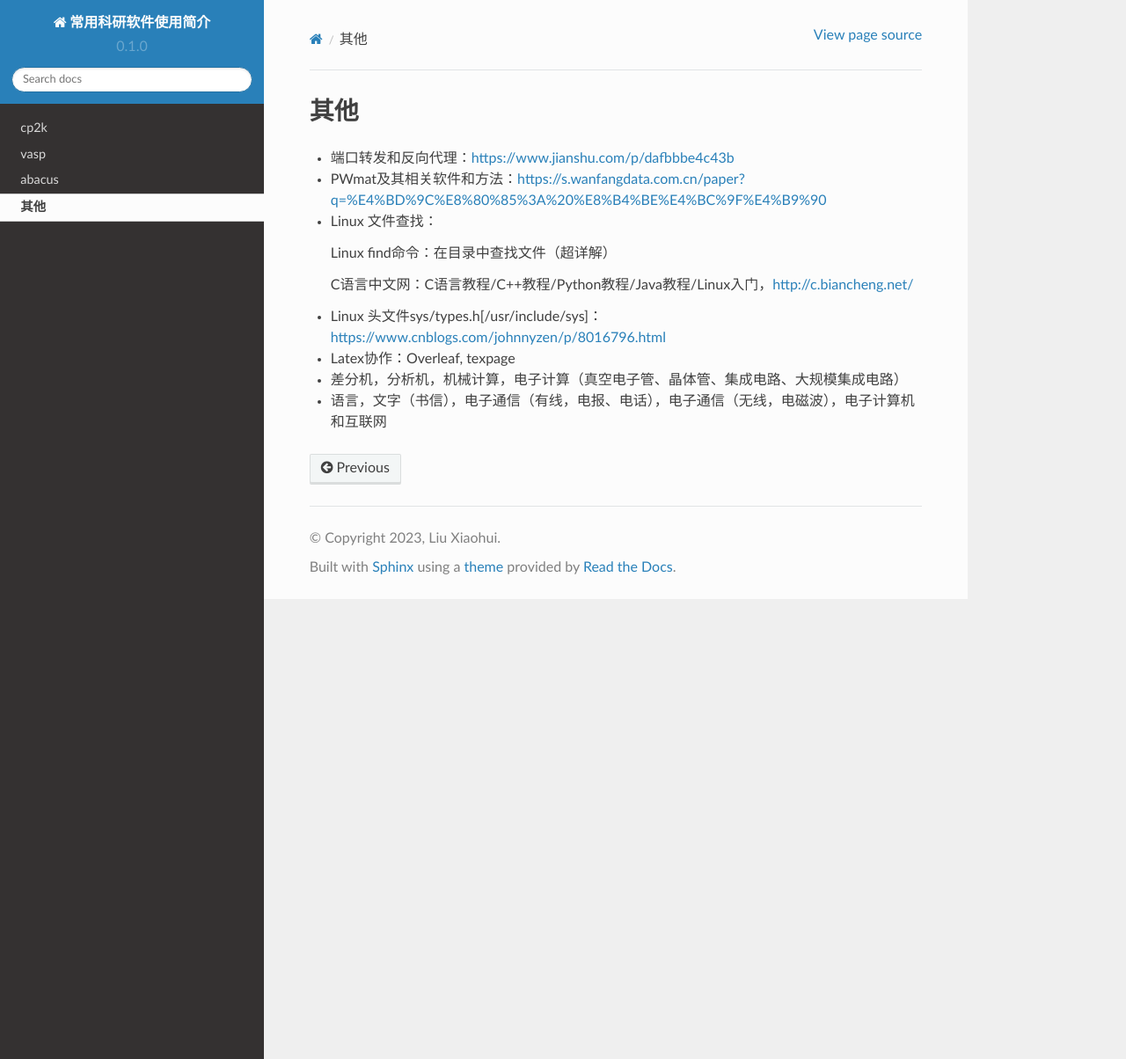
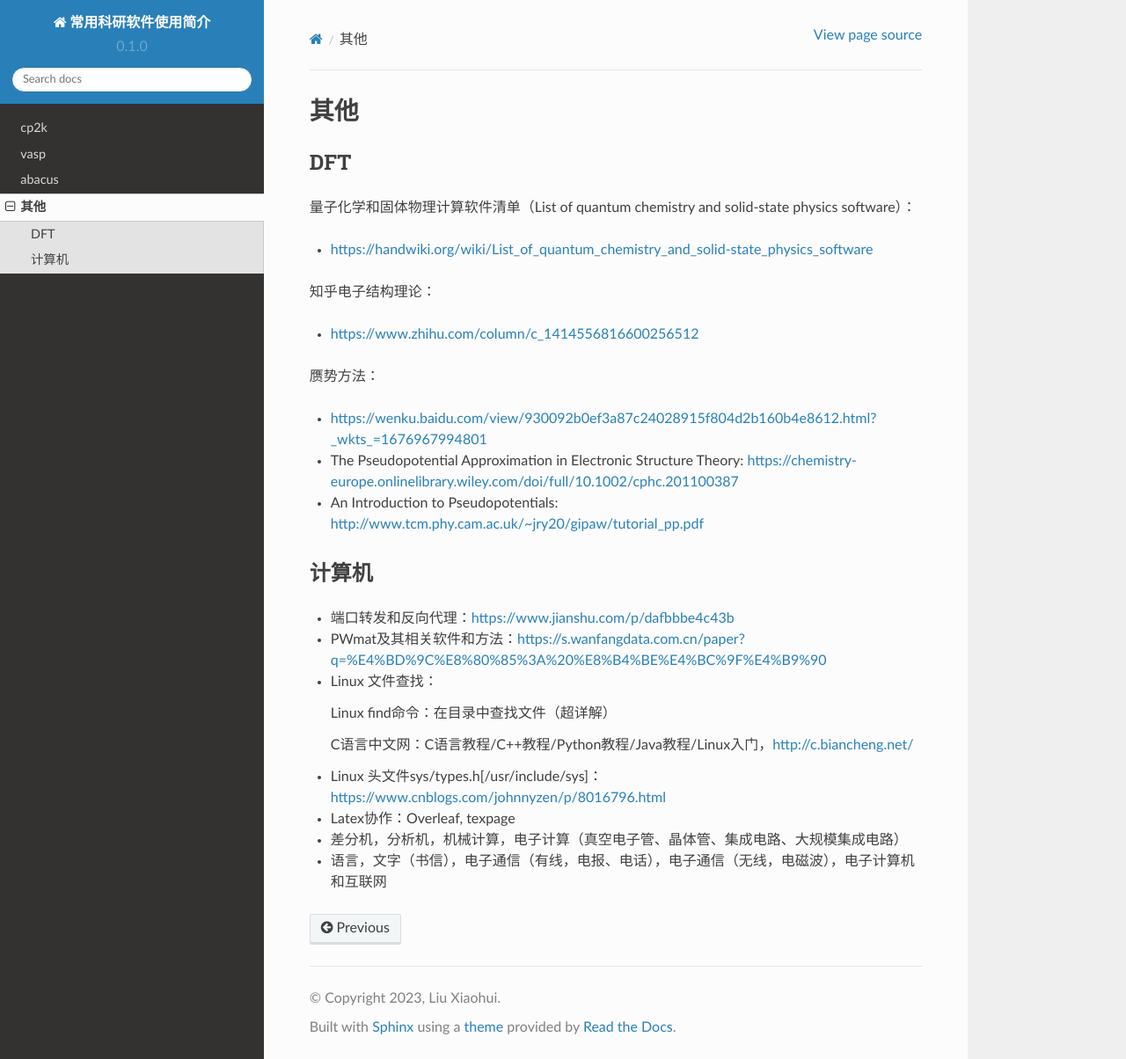
Before and after one commit to LiuXiaohui123321/software-documents, a Sphinx documentation site: the page built from docs/source/others.rst, in a window 1280 px wide and 1204 px high. Shown: the whole window at 88% size. Built offline with Sphinx 7.4.7 and the Read the Docs theme 2.0.0, drawn with Linux system fonts in a browser that asks for light colours.

Commit message:
Update others.rst

```diff
--- a/docs/source/others.rst
+++ b/docs/source/others.rst
@@ -1,5 +1,25 @@
 其他
 =======
+
+DFT
+-------
+
+量子化学和固体物理计算软件清单（List of quantum chemistry and solid-state physics software）：
+
+- https://handwiki.org/wiki/List_of_quantum_chemistry_and_solid-state_physics_software
+
+知乎电子结构理论：
+
+- https://www.zhihu.com/column/c_1414556816600256512
+
+赝势方法：
+
+- https://wenku.baidu.com/view/930092b0ef3a87c24028915f804d2b160b4e8612.html?_wkts_=1676967994801
+- The Pseudopotential Approximation in Electronic Structure Theory: https://chemistry-europe.onlinelibrary.wiley.com/doi/full/10.1002/cphc.201100387
+- An Introduction to Pseudopotentials: http://www.tcm.phy.cam.ac.uk/~jry20/gipaw/tutorial_pp.pdf
+
+计算机
+-------
 
 - 端口转发和反向代理：https://www.jianshu.com/p/dafbbbe4c43b
 - PWmat及其相关软件和方法：https://s.wanfangdata.com.cn/paper?q=%E4%BD%9C%E8%80%85%3A%20%E8%B4%BE%E4%BC%9F%E4%B9%90
```
